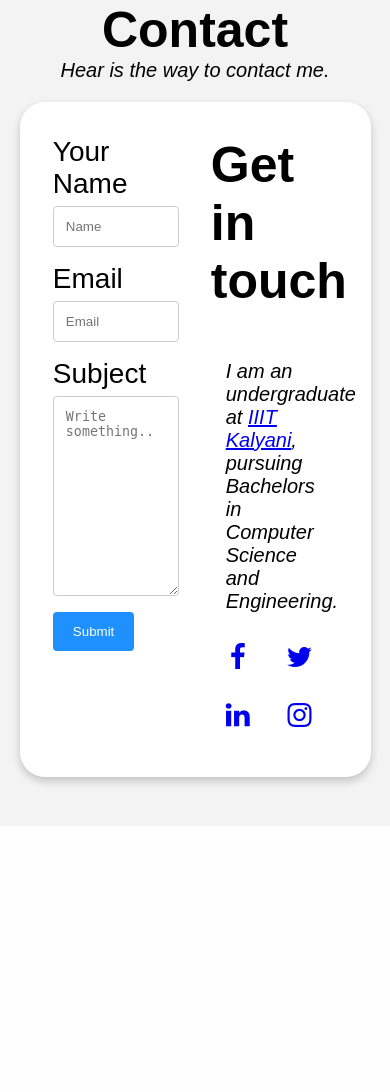
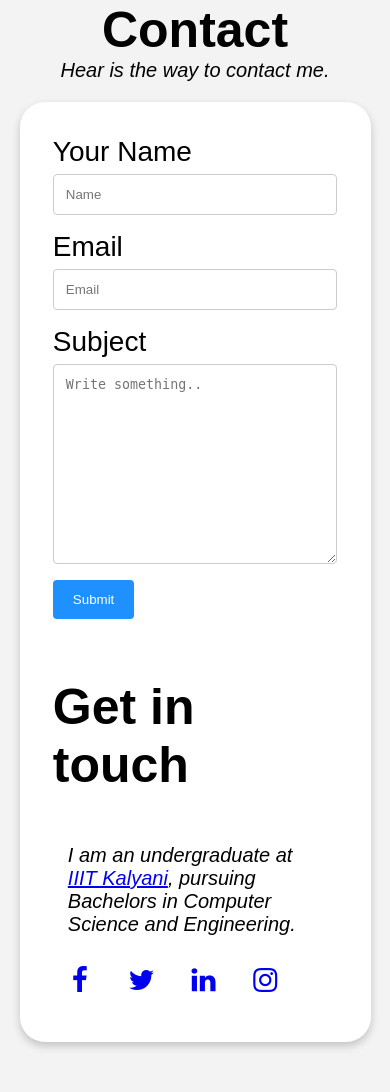
Before and after one commit to VSArchive/Portfolio-Archive-3, a PHP site: page / in a window 390 px wide. Shown: the part 3179-4271 px from the top of the page. Before the commit the page ends 3967 px from the top, so only its background shows below. Run offline with PHP 8.4, Linux system fonts and the light colour scheme; some web fonts are replaced.

Commit message:
made contact responsive

```diff
--- a/css/style.css
+++ b/css/style.css
@@ -384,4 +384,9 @@ input[type=submit]:hover {
         height: auto;
         padding: 0%;
     }
+    .contact-column {
+        float: left;
+        width: 90%;
+        margin: 5%;
     }
+}
--- a/index.html
+++ b/index.html
@@ -136,7 +136,7 @@
             <div class="contact-column">
                 <form name="contact-form" netlify>
                     <label for="name">Your Name</label>
-                    <input type="text" id="fname" name="firstname" placeholder="Name">
+                    <input type="text" id="name" name="name" placeholder="Name">
 
                     <label for="email">Email</label>
                     <input type="email" id="email" name="email" placeholder="Email" class="email">
```
Lines whose indentation alone changed are shown as unchanged.
